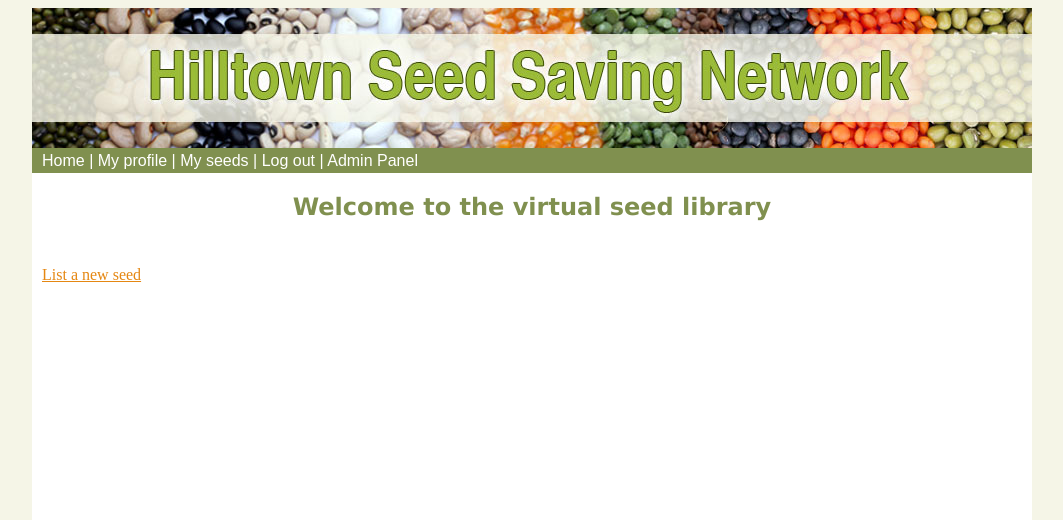
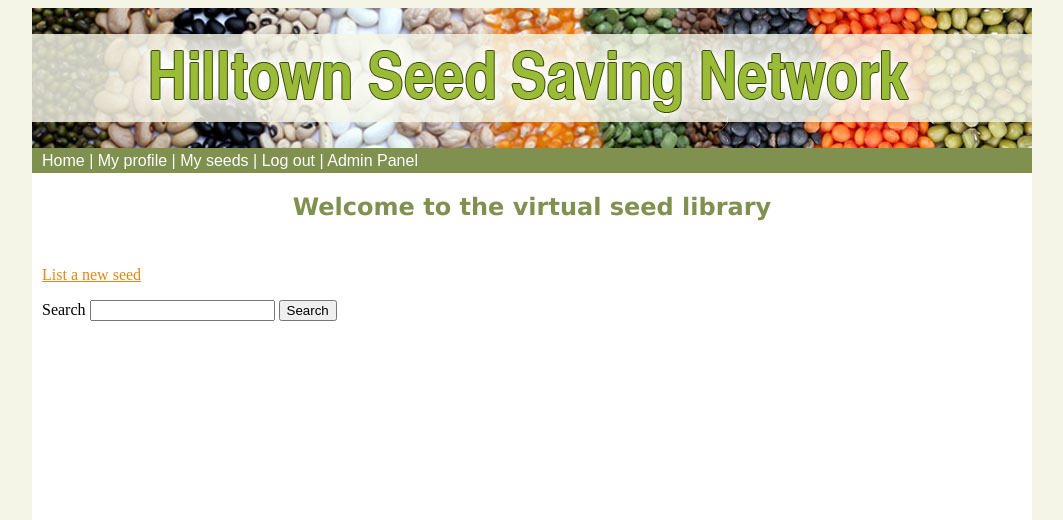
Before and after one commit to hackforwesternmass/seednetwork, a Django app: page / in a window 1280 px wide. Shown: the top 520 px of the page, without its empty margins (108-1171 px from the left). Run offline with Django 3.2, Linux system fonts and the light colour scheme; the visitor is signed in with stand-in values (Sample User, id 1); parts of the project's set-up code (start-up, migrations or seed data) failed here and were passed over.

Commit message:
search bar

```diff
--- a/seedlibrary/urls.py
+++ b/seedlibrary/urls.py
@@ -1,6 +1,6 @@
 from django.conf.urls import patterns, include, url
 
-from seedlibrary import views
+from seedlibrary import views, views_search
 
 urlpatterns = patterns('',
    url(r'^$', 'seedlibrary.views.home', name='home'),
@@ -9,4 +9,6 @@ urlpatterns = patterns('',
    url(r'^seeds/$', 'seedlibrary.views.seeds'),
    url(r'^seeds/edit/(?P<id>[0-9]+)$', 'seedlibrary.views.seed_edit'),
 
+   url(r'^search/$', 'seedlibrary.views_search.seed_search'),
+
 )
--- a/seedlibrary/views_search.py
+++ b/seedlibrary/views_search.py
@@ -1,3 +1,6 @@
 # Seed library views
-from django.shortcuts import render_to_response
+from django.shortcuts import render_to_response, redirect
 from django.template.context import RequestContext
+
+def seed_search(request):
+	return redirect('seednetwork.views.home')
--- a/seednetwork/static/css/site.css
+++ b/seednetwork/static/css/site.css
@@ -73,3 +73,7 @@ table.results td, th{
     padding-left: 10px;
     padding-right: 10px;
 }
+
+.searchform input>type=textarea {
+
+}
--- a/seednetwork/templates/home.html
+++ b/seednetwork/templates/home.html
@@ -9,7 +9,9 @@
 {% block contentcol1 %}
     {% if user.is_authenticated %}
     <p><a href="{% url 'seedlibrary.views.seed_create' %}">List a new seed</a></p>
-
+    <p><form  class="searchform" method="post" action="{% url 'seedlibrary.views_search.seed_search' %}">{% csrf_token %}
+        Search <input type="text" name="q"> <input type="submit" value="Search">
+    </form></p>
     {% else %}
         <span class="sectionheader">Member Login:</span>
         <form method="post" action="{% url 'django.contrib.auth.views.login' %}">
```
